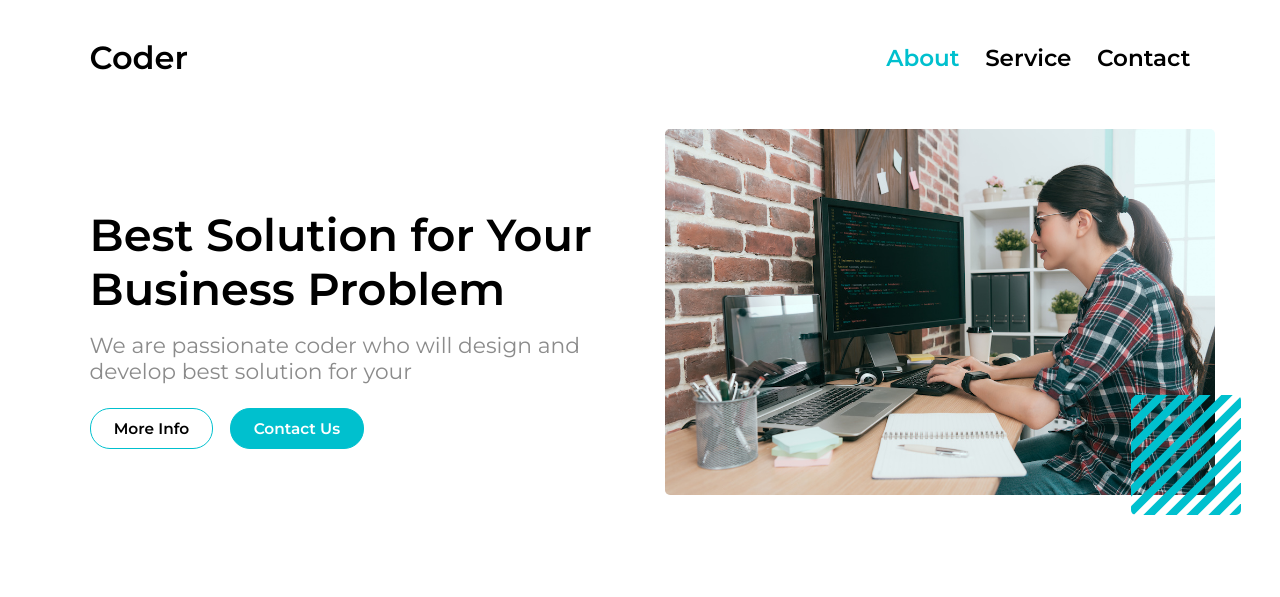
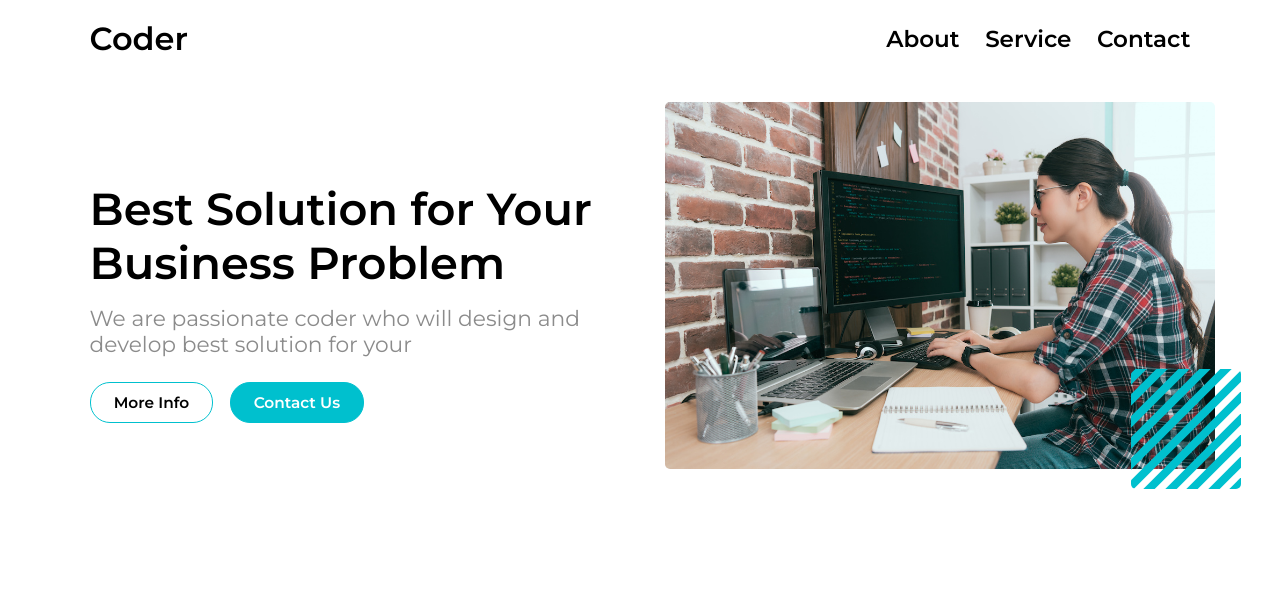
Before and after one commit to KarMint26/Coder, a plain HTML site: page index.html in a window 1280 px wide. Shown: the top 597 px of the page. Drawn offline with nearby package versions, Linux system fonts and the light colour scheme.

Commit message:
Create fixed navbar

```diff
--- a/css/styles.css
+++ b/css/styles.css
@@ -39,7 +39,7 @@ html {
 
 body {
     position: relative;
-    padding: 3rem 7rem 0 7rem;
+    padding: 2rem 7rem 0 7rem;
 }
 
 #myBtn {
@@ -112,7 +112,14 @@ body {
 /* Section Header */
 
 header {
-    display: flex;
+    position: fixed;
+    width: 100%;
+    left: 0;
+    top: 0;
+    z-index: 20;
+    padding: 1.5rem 7rem;
+    display: flex;
+    background-color: #fff;
     justify-content: space-between;
     align-items: center;
 }
@@ -162,7 +169,7 @@ nav a::before {
 }
 
 nav a:first-child {
-    color: var(--primary-color);
+    color: black;
 }
 
 /* Section Home */
@@ -173,7 +180,8 @@ nav a:first-child {
     align-items: center;
     padding: 4rem 0;
     gap: 2rem;
-    margin-bottom: 10rem;
+    margin-bottom: 11rem;
+    margin-top: 2rem;
 }
 
 /* LL */
--- a/js/script.js
+++ b/js/script.js
@@ -26,6 +26,9 @@ humburger.addEventListener('click', () => {
     })
 })
 
+// Sticky navbar
+const header = document.querySelector("header");
+
 // Sticky Back To Top
 
 // Get the button:
@@ -35,10 +38,28 @@ let mybutton = document.getElementById("myBtn");
 window.onscroll = function() {scrollFunction()};
 
 function scrollFunction() {
-    if (document.body.scrollTop > 20 || document.documentElement.scrollTop > 20) {
+    if (document.body.scrollTop > 25 || document.documentElement.scrollTop > 25) {
         mybutton.style.display = "block";
+        header.style.cssText = `
+            color: #fff;
+            background-color: #00c0ce;
+        `;
+        navList.forEach(nl => {
+            nl.style.cssText = `
+                color: #fff;
+            `;
+        });
     } else {
         mybutton.style.display = "none";
+        header.style.cssText = `
+            color: black;
+            background-color: transparent;
+        `;
+        navList.forEach(nl => {
+            nl.style.cssText = `
+                color: black;
+            `;
+        });
     }
 }
 
```
